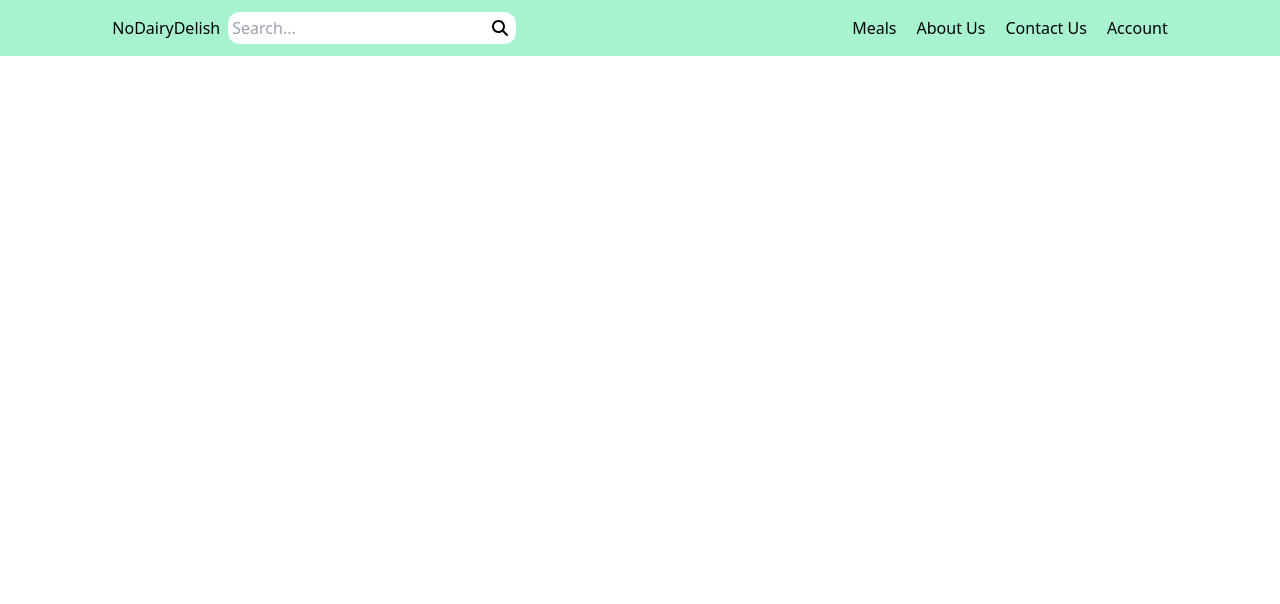
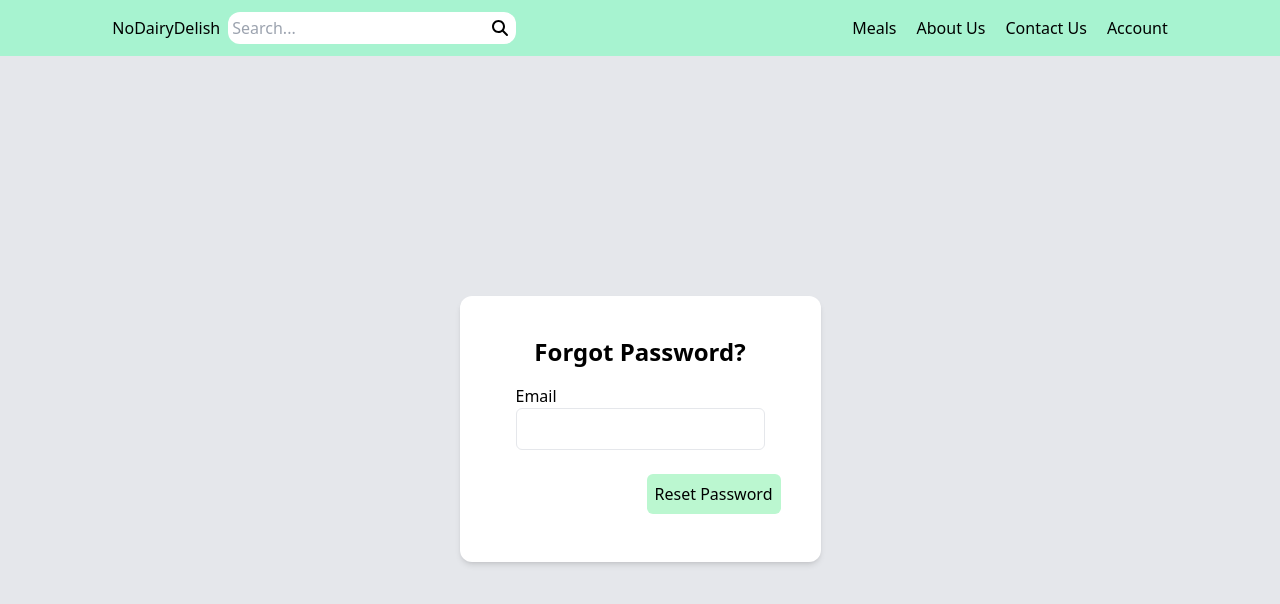
Before and after one commit to kimbencinas/no-dairy-delish, a React (Create React App) app: page /reset-password in a window 1280 px wide. Shown: the top 604 px of the page. Built offline with nearby package versions, Linux system fonts and the light colour scheme.

Commit message:
Add styling to forgot password page

```diff
--- a/src/Pages/ResetPassword.jsx
+++ b/src/Pages/ResetPassword.jsx
@@ -5,9 +5,26 @@ import Navbar from '../Components/Navbar';
 function ResetPassword() {
 
   return (
-    <div>
+    <div className="bg-gray-200 h-screen">
       <Navbar />
-
+      <div className="main-container flex items-center justify-center">
+        <div className="bg-white p-10 rounded-xl shadow-md mt-60">
+          <h1 className="text-center text-2xl font-semibold">Forgot Password?</h1>
+          <form>
+            <div className="mb-2 p-4">
+              <label className="text-black block">
+                Email
+              </label>
+              <input
+                className="p-2 border rounded-md"
+              />
+            </div>
+            <div className="flex justify-end">
+              <button className="bg-green-200 p-2 mb-2 rounded-md">Reset Password</button>
+            </div>
+          </form>
+        </div>
+      </div>
 
     </div>
   );
```
